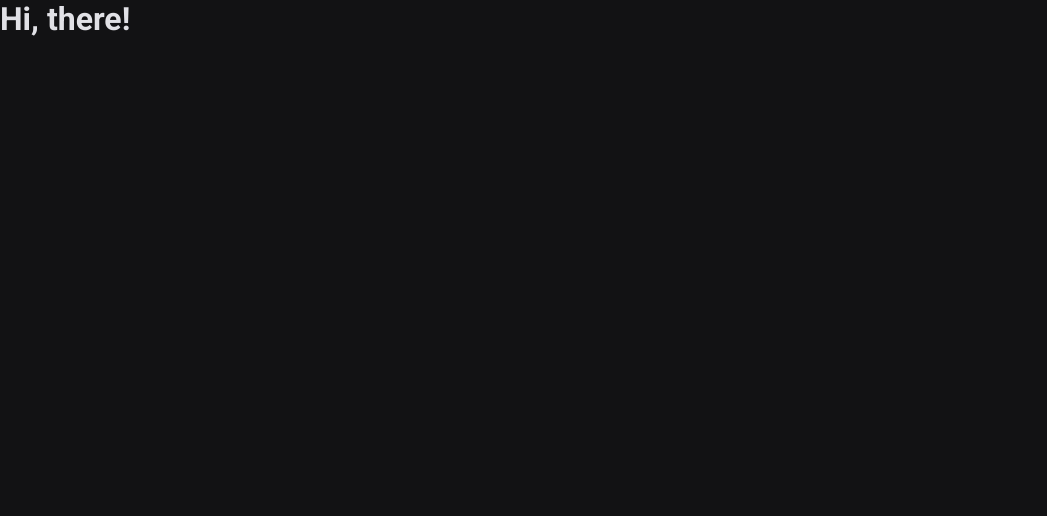
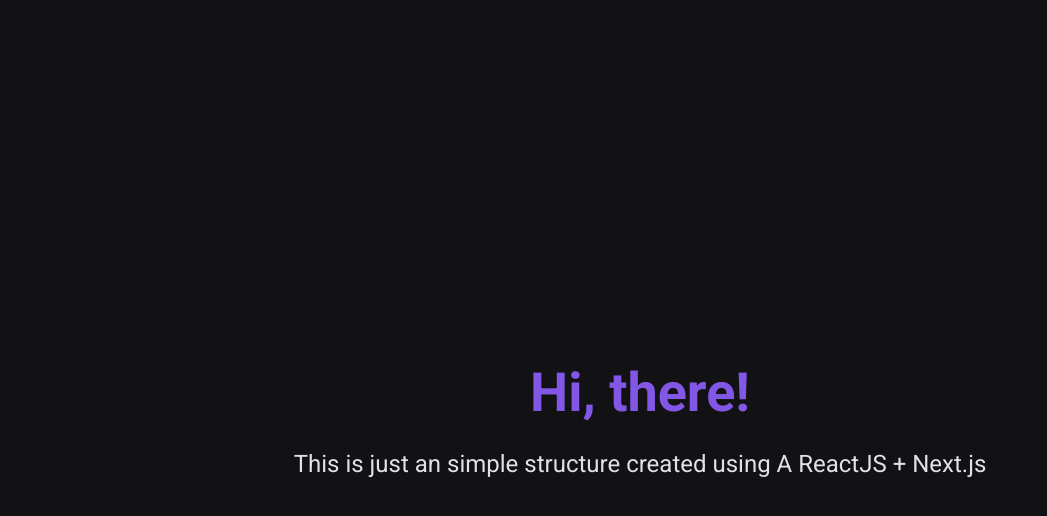
Before and after one commit to glauberbrack/nextjs-structure, a Next.js app: page / in a window 1280 px wide. Shown: the top 516 px of the page, without its empty margins (0-1047 px from the left). Built offline with nearby package versions, Linux system fonts and the light colour scheme.

Commit message:
creating container styled for home

```diff
--- a/src/pages/index.tsx
+++ b/src/pages/index.tsx
@@ -1,17 +1,18 @@
 import React from 'react'
 import Head from 'next/head'
 
+import { Container } from '../styles/pages/Home'
+
 const Home: React.FC = () => {
   return (
-    <div>
+    <Container>
       <Head>
         <title>Next.js | Home</title>
       </Head>
 
-      <main>
-        <h1>Hi, there!</h1>
-      </main>
-    </div>
+      <h1>Hi, there!</h1>
+      <p>This is just an simple structure created using A ReactJS + Next.js </p>
+    </Container>
   )
 }
 
--- /dev/null
+++ b/src/styles/pages/Home.ts
@@ -0,0 +1,20 @@
+import styled from 'styled-components'
+
+export const Container = styled.div`
+  width: 100vw;
+  height: 100vh;
+  display: flex;
+  justify-content: center;
+  align-items: center;
+  flex-direction: column;
+  h1 {
+    font-size: 54px;
+    color: ${props => props.theme.colors.primary};
+    margin-top: 40px;
+  }
+  p {
+    margin-top: 24px;
+    font-size: 24px;
+    line-height: 32px;
+  }
+`
```
Also changed, not shown: src/pages/_document.tsx (+2 -6 lines).
